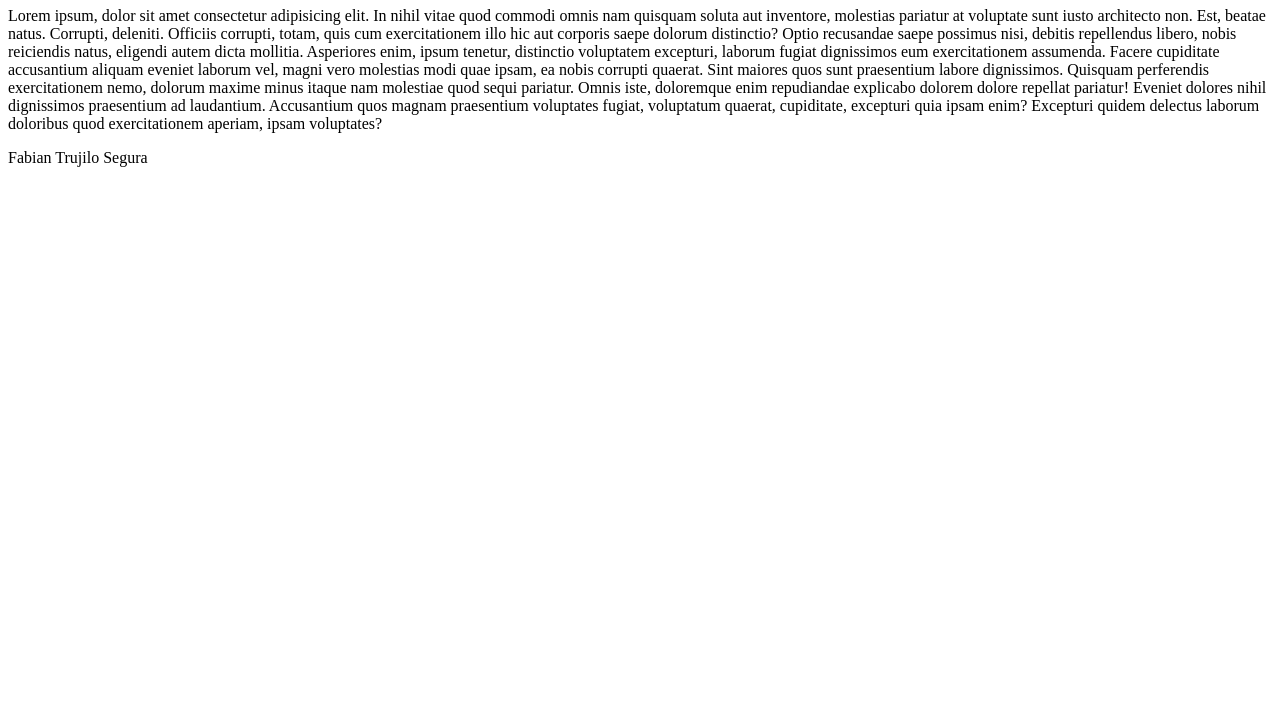
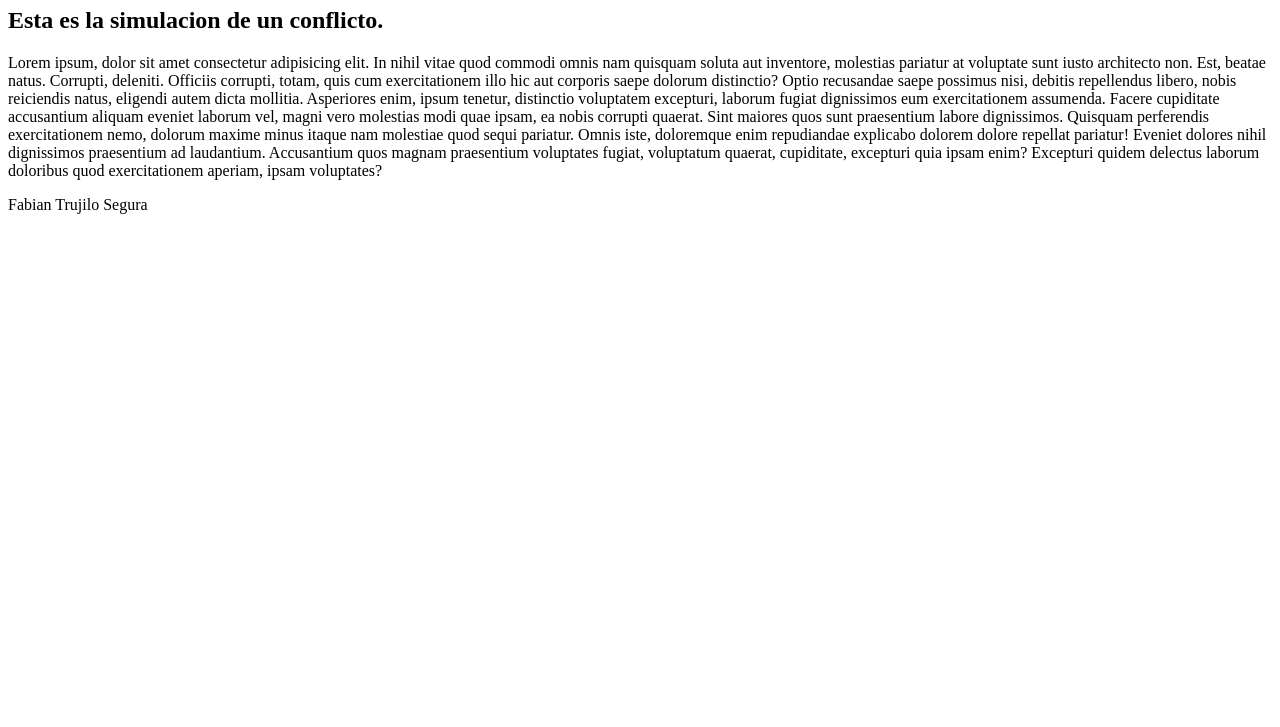
Before and after one commit to Trujillo21/prueba, a plain HTML site: page index.html in a window 1280 px wide. Shown: the part 73-800 px from the top of the page. Drawn offline with Linux system fonts and the light colour scheme.

Commit message:
Agregue simulacion de conflicto en index.hmtl

```diff
--- a/index.html
+++ b/index.html
@@ -9,6 +9,9 @@
 <body>
 
     <h1>Mi primer Repositorio de Git</h1>
+    <h2>
+        Esta es la simulacion de un conflicto.
+    </h2>
 
     <p>
         Lorem ipsum, dolor sit amet consectetur adipisicing elit. In nihil vitae quod commodi omnis nam quisquam soluta aut inventore, molestias pariatur at voluptate sunt iusto architecto non. Est, beatae natus.
```
